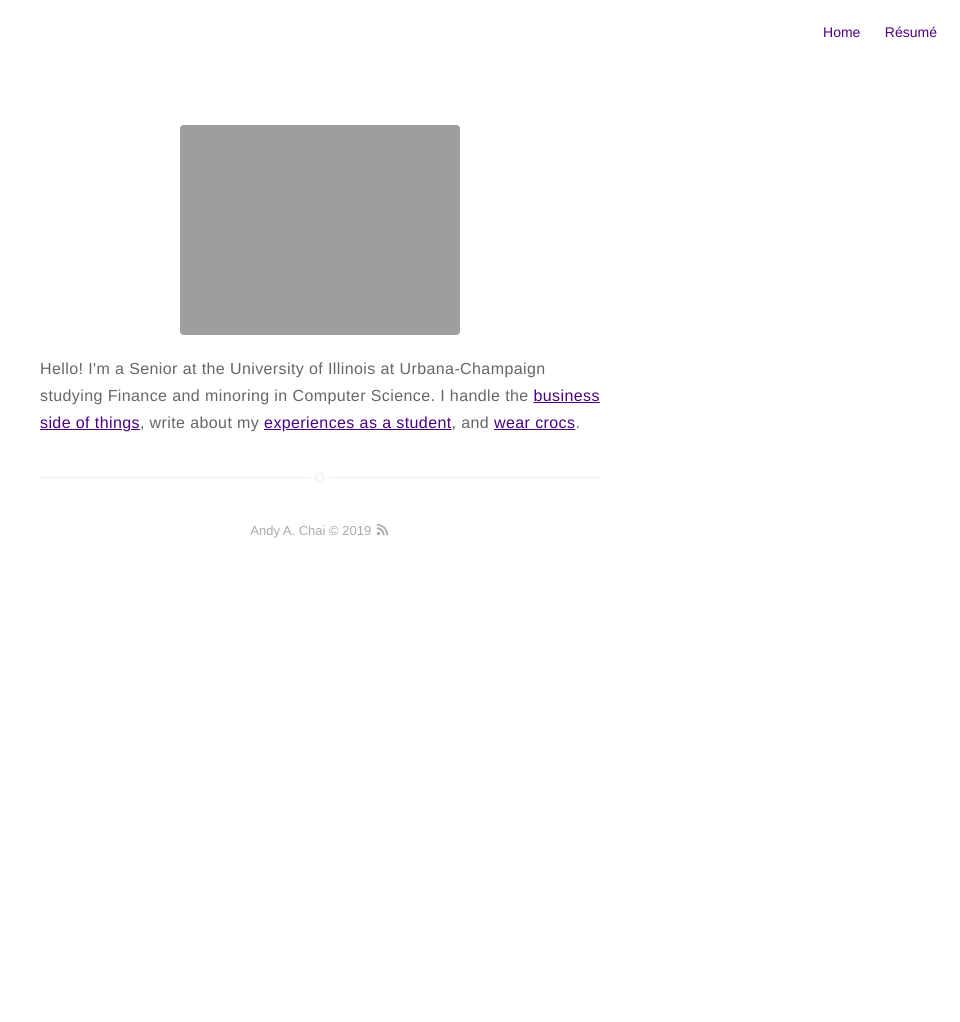
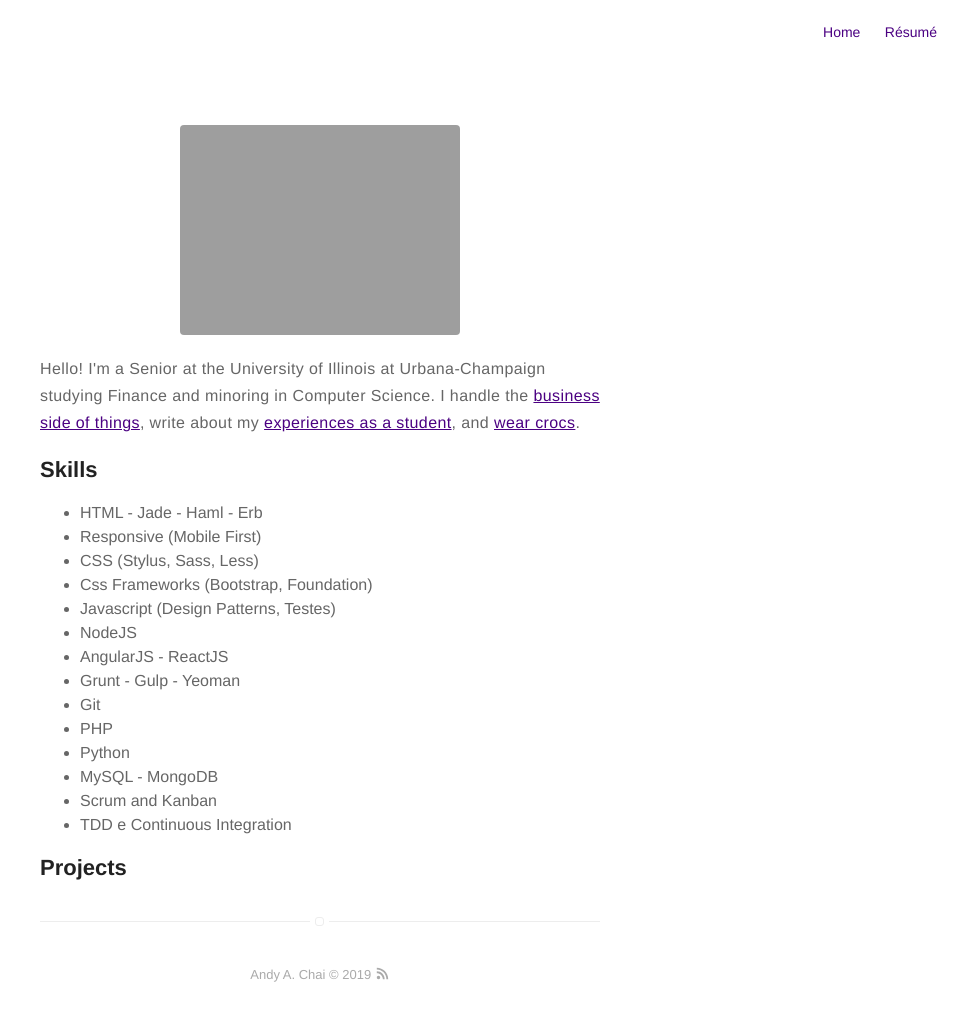
Before and after one commit to andyaustinchai/andyaustinchai.github.io, a Jekyll site: the page built from about.md, in a window 1280 px wide. Shown: the whole page, without its empty margins (320-1280 px from the left). Built offline with Jekyll 4.4.1, drawn with Linux system fonts in a browser that asks for light colours; before the commit the page ends 900 px from its top, so only the background shows below that.

Commit message:
Update about.md

```diff
--- a/about.md
+++ b/about.md
@@ -10,9 +10,9 @@ layout: page
 <p>Hello! I'm a Senior at the University of Illinois at Urbana-Champaign studying Finance and minoring in Computer Science. I handle the <a href = "https://sailapp.carrd.co/" target = "_blank">business side of things</a>, write about my <a href = "https://medium.com/@bigdchang" target="_blank">experiences as a student</a>, and <a href="https://www.instagram.com/crocconnoisseur/" target="_blank">wear crocs</a>. </p>
 
 
-<!-- <h2>Skills</h2> -->
+<h2>Skills</h2>
 
-<!-- <ul class="skill-list">
+<ul class="skill-list">
 	<li>HTML - Jade - Haml - Erb</li>
 	<li>Responsive (Mobile First)</li>
 	<li>CSS (Stylus, Sass, Less)</li>
@@ -31,7 +31,7 @@ layout: page
 
 <h2>Projects</h2>
 
-<ul>
+<!--!<ul>
 	<li><a href="https://github.com/">Lorem Lorem</a></li>
 	<li><a href="https://github.com/">Ipsum Dolor</a></li>
 	<li><a href="https://github.com/">Dolor Lorem</a></li>
```
